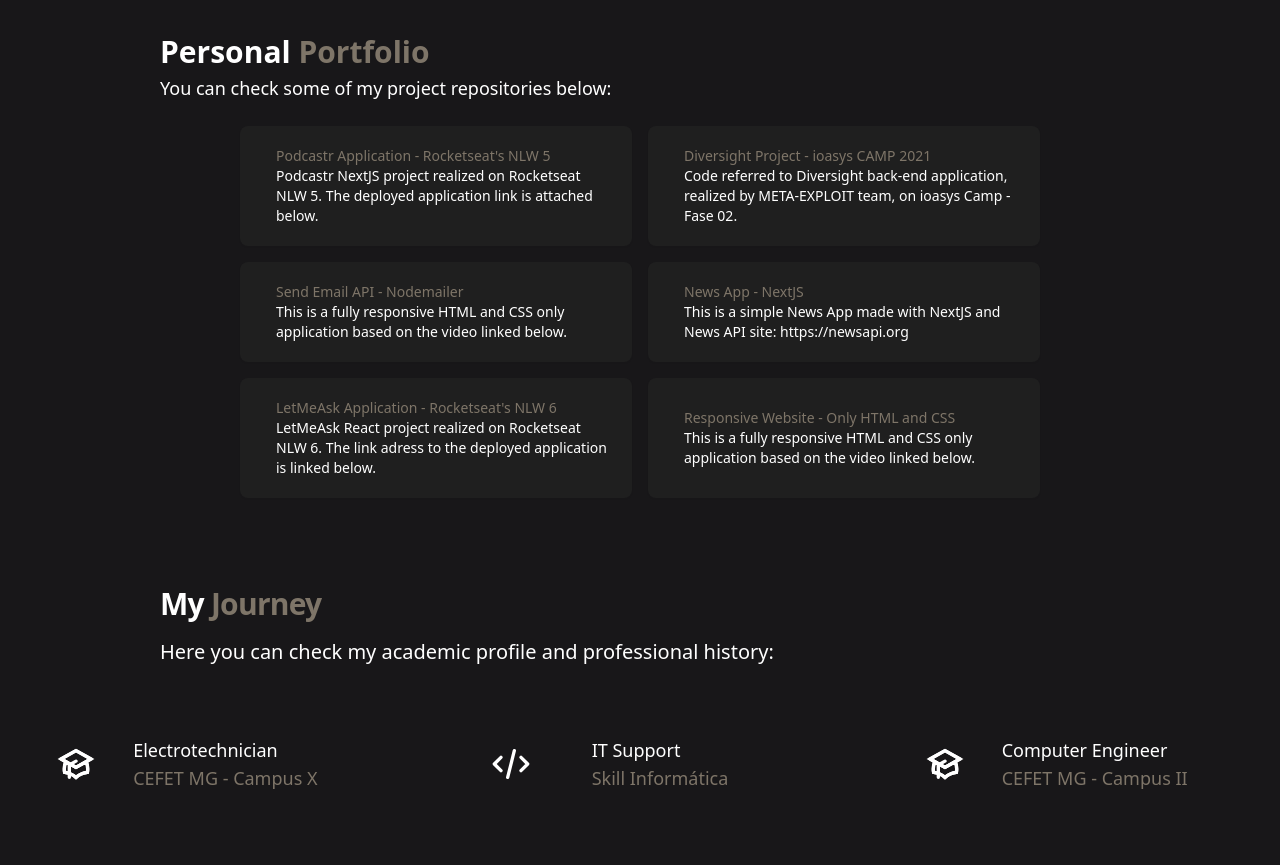
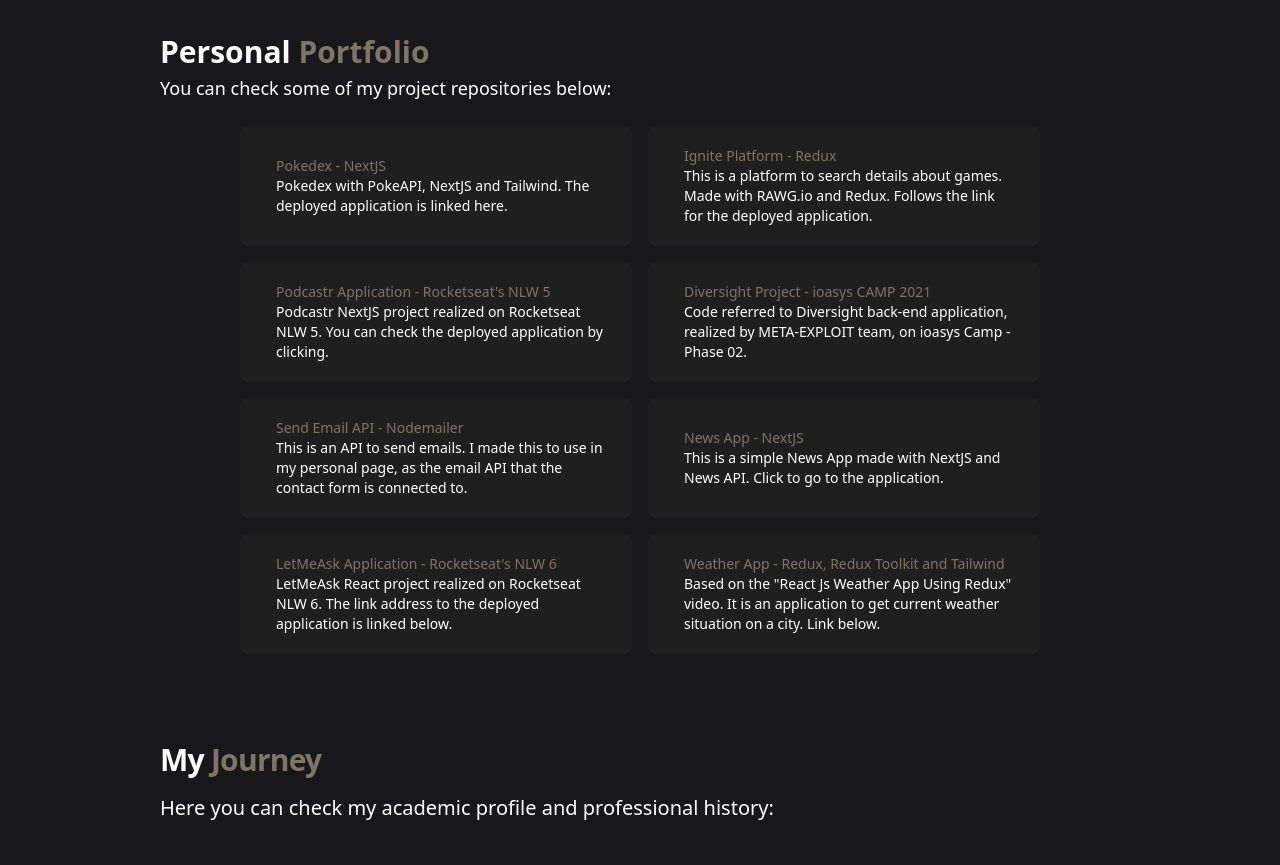
Before and after one commit to PabloFLPs/My-New-Portfolio, a React (Create React App) app: page / in a window 1280 px wide. Shown: the part 2020-2885 px from the top of the page. Built offline with nearby package versions, Linux system fonts and the light colour scheme.

Commit message:
Adding new projects

```diff
--- a/src/components/Projects.tsx
+++ b/src/components/Projects.tsx
@@ -1,46 +1,60 @@
 /* This example requires Tailwind CSS v2.0+ */
 const projects = [
     {
+        name: 'Pokedex - NextJS',
+        email: 'pablofelipe1999@hotmail.com',
+        role: 'Pokedex with PokeAPI, NextJS and Tailwind. The deployed application is linked here.',
+        imageUrl: '',
+        href: 'http://next-js-poke-api-and-tailwind.vercel.app/',
+    },
+    {
+        name: 'Ignite Platform - Redux',
+        email: 'pablofelipe1999@hotmail.com',
+        role: 'This is a platform to search details about games. Made with RAWG.io and Redux. Follows the link for the deployed application.',
+        imageUrl: '',
+        href: 'https://ignite-redux-project-course.vercel.app/',
+    },
+    {
         name: 'Podcastr Application - Rocketseat\'s NLW 5',
         email: 'pablofelipe1999@hotmail.com',
-        role: 'Podcastr NextJS project realized on Rocketseat NLW 5. The deployed application link is attached below.',
+        role: 'Podcastr NextJS project realized on Rocketseat NLW 5. You can check the deployed application by clicking.',
         imageUrl: '',
-        href: 'https://github.com/PabloFLPs/Podcastr-NextJS',
+        href: 'https://podcastr-next-js-tau.vercel.app/',
     },
     {
         name: 'Diversight Project - ioasys CAMP 2021',
         email: 'pablofelipe1999@hotmail.com',
-        role: 'Code referred to Diversight back-end  application, realized by META-EXPLOIT team, on ioasys Camp - Fase 02.',
+        role: 'Code referred to Diversight back-end  application, realized by META-EXPLOIT team, on ioasys Camp - Phase 02.',
         imageUrl: '',
         href: 'https://github.com/PabloFLPs/ioasys-CAMP-2021-diversight',
     },
     {
         name: 'Send Email API - Nodemailer',
         email: 'pablofelipe1999@hotmail.com',
-        role: 'This is a fully responsive HTML and CSS only application based on the video linked below.',
+        role: 'This is an API to send emails. I made this to use in my personal page, as the email API that the contact form is connected to.',
         imageUrl: '',
         href: 'https://github.com/PabloFLPs/Send-Email-API',
     },
     {
         name: 'News App - NextJS',
         email: 'pablofelipe1999@hotmail.com',
-        role: 'This is a simple News App made with NextJS and News API site: https://newsapi.org',
+        role: 'This is a simple News App made with NextJS and News API. Click to go to the application.',
         imageUrl: '',
-        href: 'https://github.com/PabloFLPs/NextJS-News-App',
+        href: 'https://next-js-news-app-seven.vercel.app/',
     },
     {
         name: 'LetMeAsk Application - Rocketseat\'s NLW 6',
         email: 'pablofelipe1999@hotmail.com',
-        role: 'LetMeAsk React project realized on Rocketseat NLW 6. The link adress to the deployed application is linked below.',
+        role: 'LetMeAsk React project realized on Rocketseat NLW 6. The link address to the deployed application is linked below.',
         imageUrl:'',
-        href: 'https://github.com/PabloFLPs/Rocketseat-NLW6-React',
+        href: 'https://letmeask-nlwtgthr.web.app/',
     },
     {
-        name: 'Responsive Website - Only HTML and CSS',
+        name: 'Weather App - Redux, Redux Toolkit and Tailwind',
         email: 'pablofelipe1999@hotmail.com',
-        role: 'This is a fully responsive HTML and CSS only application based on the video linked below.',
+        role: 'Based on the "React Js Weather App Using Redux" video. It is an application to get current weather situation on a city. Link below.',
         imageUrl: '',
-        href: 'https://github.com/PabloFLPs/responsive-html-css-only',
+        href: 'http://weather-app-react-redux-eight.vercel.app/',
     },
     // More people...
 ]
```
